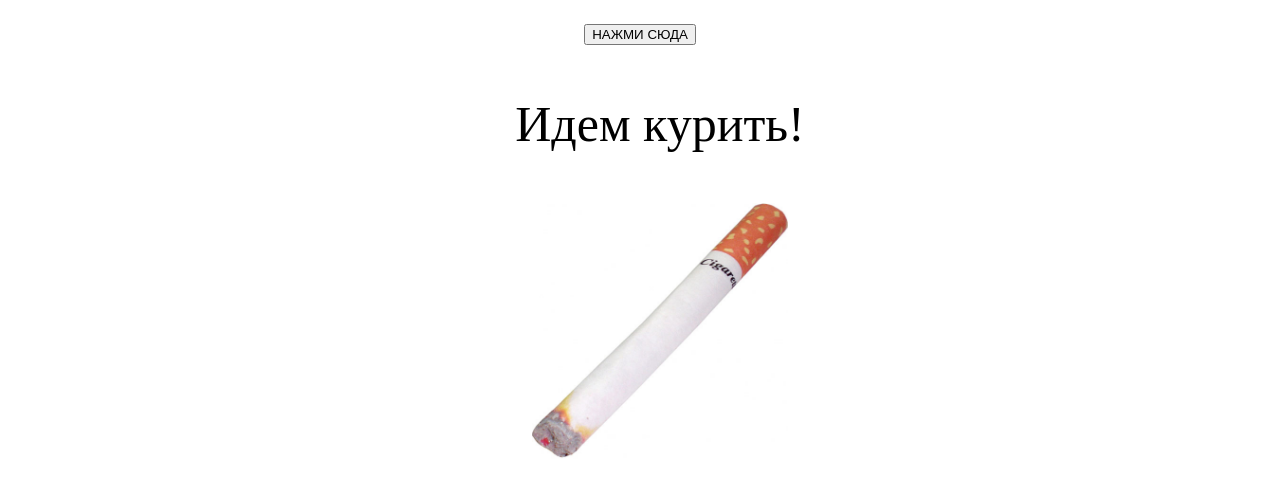
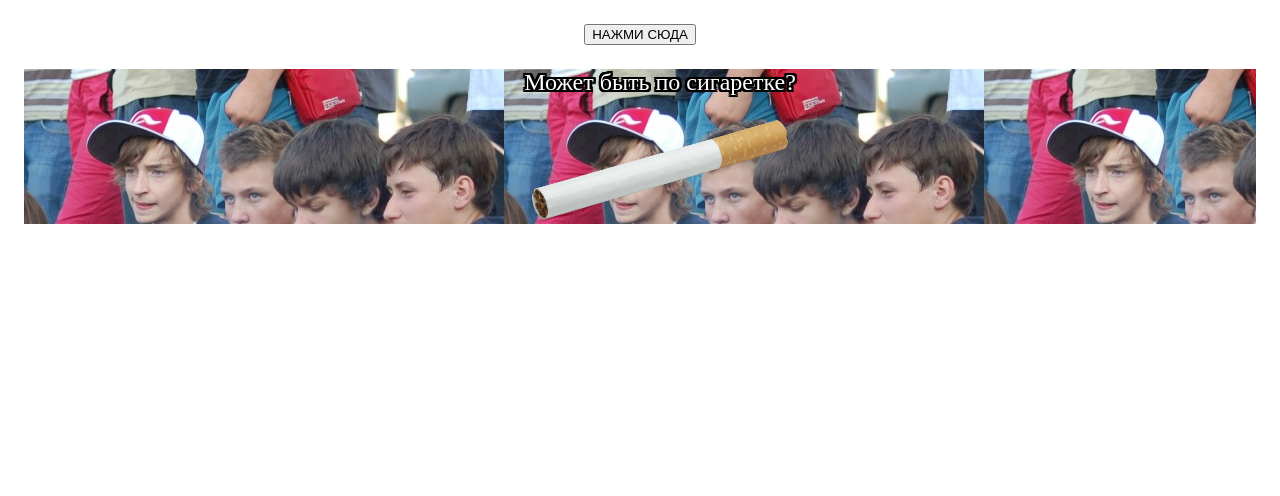
Before and after one commit to DatexG/goit-js, a plain HTML site: page top-secret/index.html in a window 1280 px wide. Both pictures are taken after a click on the button "НАЖМИ СЮДА". Drawn offline with Linux system fonts and the light colour scheme.

Commit message:
top secret 1

```diff
--- a/top-secret/css/styles.css
+++ b/top-secret/css/styles.css
@@ -15,6 +15,37 @@ ul {
 }
 
 .smoke {
-  font-size: 50px;
+  font-size: 24px;
+	color: #FFFFFF;
+	text-shadow:
+		-0   -2px 0   #000000,
+		 0   -2px 0   #000000,
+		-0    2px 0   #000000,
+		 0    2px 0   #000000,
+		-2px -0   0   #000000,
+		 2px -0   0   #000000,
+		-2px  0   0   #000000,
+		 2px  0   0   #000000,
+		-1px -2px 0   #000000,
+		 1px -2px 0   #000000,
+		-1px  2px 0   #000000,
+		 1px  2px 0   #000000,
+		-2px -1px 0   #000000,
+		 2px -1px 0   #000000,
+		-2px  1px 0   #000000,
+		 2px  1px 0   #000000,
+		-2px -2px 0   #000000,
+		 2px -2px 0   #000000,
+		-2px  2px 0   #000000,
+		 2px  2px 0   #000000,
+		-2px -2px 0   #000000,
+		 2px -2px 0   #000000,
+		-2px  2px 0   #000000,
+		 2px  2px 0   #000000;
   visibility: hidden;
 }
+
+.background {
+  background-image: url(/images/background.jpg);
+  opacity: 0;
+}
--- a/top-secret/index.html
+++ b/top-secret/index.html
@@ -10,13 +10,15 @@
 <body>
     <button id="js-text">НАЖМИ СЮДА</button>
     <div class="container">
+        <div class="background">
         <ul class="cart">
             <li class="cart-it">
-                <p class="smoke">Идем курить!</p>
-                <img class="imagess" src="./images/cigaretes.jpg"></img>
+                <p class="smoke">Может быть по сигаретке?</p>
+                <img class="imagess" src="./images/cigarete.png"></img>
             </li>
         </ul>
     </div>
+</div>
     <script src="./js/task1.js" type="module" ></script>
 </body>
 </html>
--- a/top-secret/js/task1.js
+++ b/top-secret/js/task1.js
@@ -3,14 +3,17 @@
 const clickTheButton = document.querySelector('#js-text')
 const image = document.querySelector('.imagess')
 const text = document.querySelector('p')
+const background = document.querySelector('.background')
 
 function  clickButton(){
   image.style.opacity = '1';
   text.style.visibility = "visible";
+  background.style.opacity = '1'
   setTimeout(refresh, 5000);
 }
 
 function refresh(){
+  background.style.opacity ='0'
   image.style.opacity = '0';
   text.style.visibility = "hidden";
 }
```
Also changed, not shown: top-secret/images/background.jpg (added), top-secret/images/cigarete.png (added).
